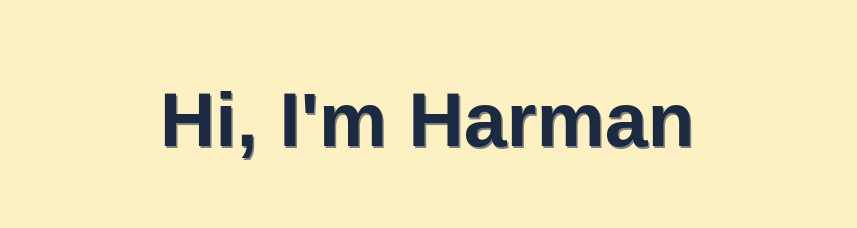
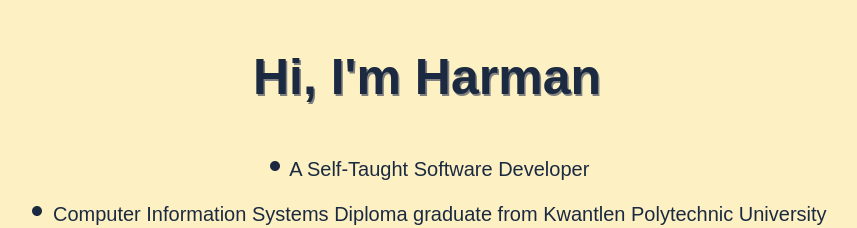
Before and after one commit to herculeshayer/portfolio-website, a Gatsby site: page / in a window 1536 px wide. Shown: the part 572-800 px from the top of the page, without its empty margins (341-1198 px from the left). Built offline with nearby package versions, Linux system fonts and the light colour scheme; Gatsby itself is replaced by a stand-in of ours.

Commit message:
cap fontsize of headers

```diff
--- a/src/css/styles.css
+++ b/src/css/styles.css
@@ -32,6 +32,9 @@ button:hover {
     h2 {
         font-size: 1.75vw !important;
     }
+    h1, h3 {
+        font-size: 50px !important;
+    }
 
 }
 @media screen and (max-width: 576px) {
@@ -46,4 +49,5 @@ button:hover {
     p {
         font-size: 16px !important;
     }
+
 }
```
